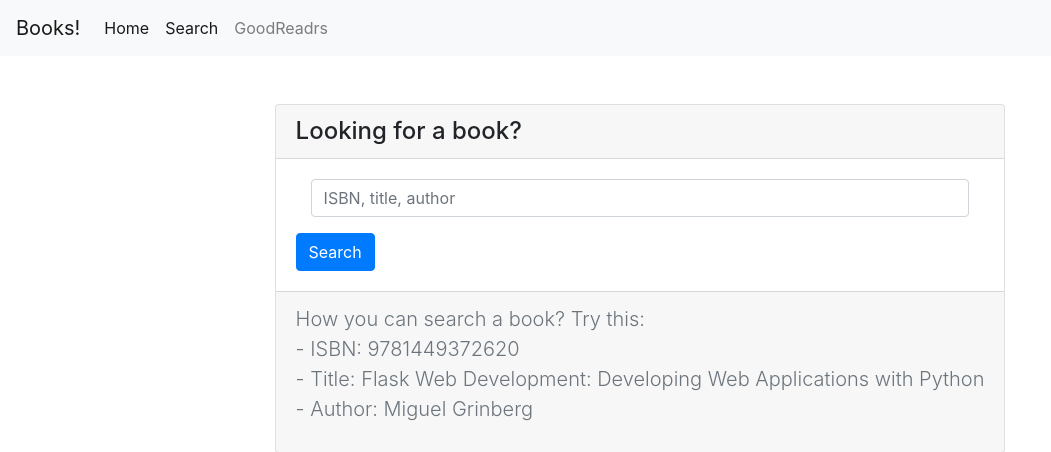
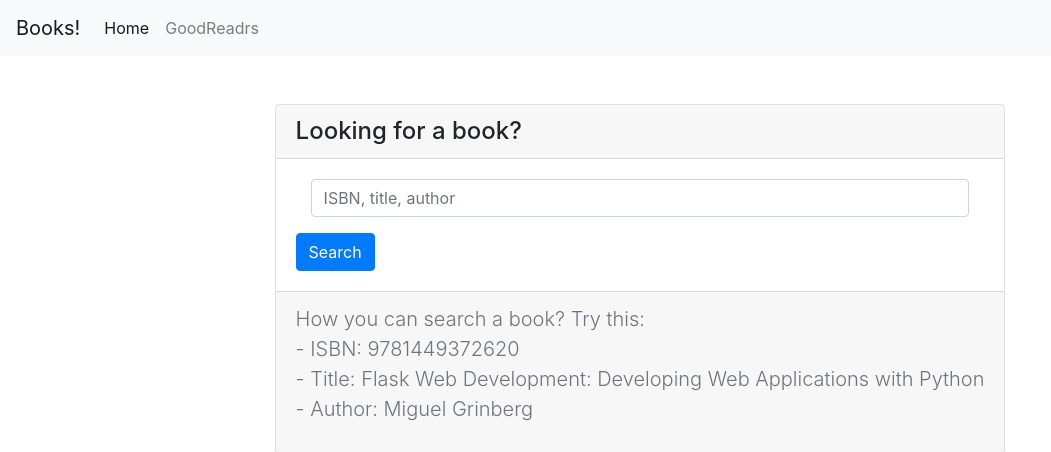
Before and after one commit to eduardocastrogt/cs50-project1, a Flask app: page /home in a window 1280 px wide. Shown: the top 452 px of the page, without its empty margins (0-1051 px from the left). Run offline with Flask 2, Linux system fonts and the light colour scheme; some libraries are stand-ins or nearby versions.

Commit message:
Go to home

```diff
--- a/templates/nav.html
+++ b/templates/nav.html
@@ -11,19 +11,12 @@
     <div class="collapse navbar-collapse" id="navbarSupportedContent">
         <ul class="navbar-nav mr-auto">
             <li class="nav-item active">
-                <a class="nav-link" href="#">Home <span class="sr-only">(current)</span></a>
-            </li>
-            <li class="nav-item active">
-                <a class="nav-link" href="#">Search <span class="sr-only">(current)</span></a>
+                <a class="nav-link" href="/home">Home <span class="sr-only">(current)</span></a>
             </li>
             <li class="nav-item">
                 <a class="nav-link" href="https://www.goodreads.com/" target="_blank">GoodReadrs</a>
             </li>
         </ul>
-        <!-- <form class="form-inline my-2 my-lg-0">
-            <input class="form-control mr-sm-2" type="search" placeholder="Search" aria-label="Search">
-            <button class="btn btn-outline-success my-2 my-sm-0" type="submit">Search</button>
-        </form> -->
     </div>
 </nav>
 {% endblock nav %}
```
